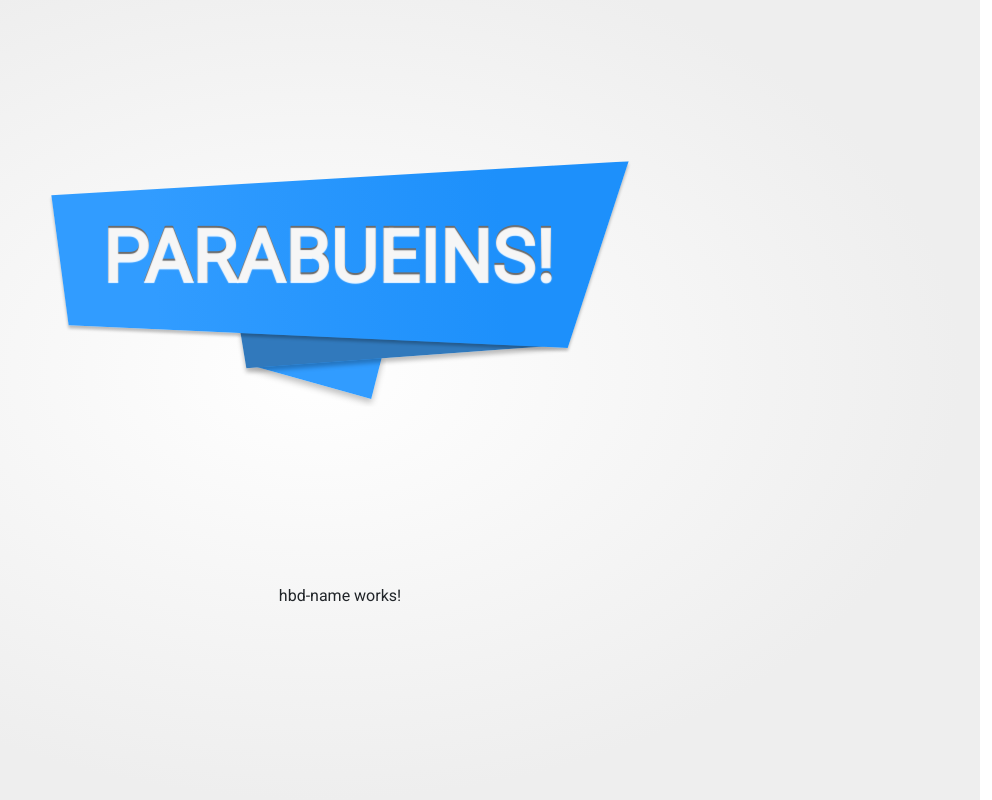
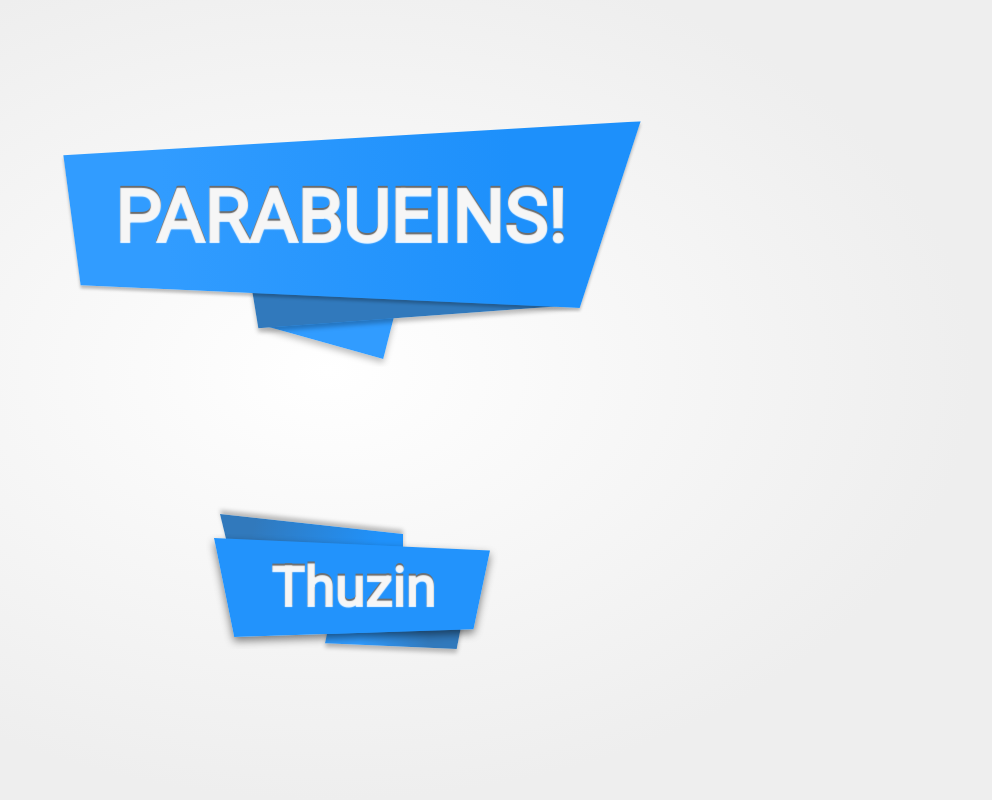
Before and after one commit to DevInt-Community/HappyBirthdayTwentys, an Angular app: page / in a window 1280 px wide. Shown: the whole page, without its empty margins (288-1280 px from the left). Built offline with nearby package versions, Linux system fonts and the light colour scheme.

Commit message:
card with the name and refactory in happry birthday card

```diff
--- a/src/app/pages/home/happy-birthday/happy-birthday.component.scss
+++ b/src/app/pages/home/happy-birthday/happy-birthday.component.scss
@@ -1,6 +1,6 @@
 .hbd-card {
   position: relative;
-  margin-top: 20vh;
+  margin-top: 15vh;
   user-select: none;
 
   animation: fade-in 2s, move 7s 2s infinite;
--- a/src/app/pages/home/hbd-name/hbd-name.component.html
+++ b/src/app/pages/home/hbd-name/hbd-name.component.html
@@ -1 +1,185 @@
-<p>hbd-name works!</p>
+<div class="hbd-name-card">
+  <div class="primary-hdb-name-card">
+    <svg
+      width="292"
+      height="115"
+      viewBox="0 0 292 115"
+      fill="none"
+      xmlns="http://www.w3.org/2000/svg"
+    >
+      <g filter="url(#filter0_d_2_44)">
+        <path
+          d="M8 4L284 16.4158L267.527 95.1584L28.2027 103L8 4Z"
+          fill="#2293FC"
+        />
+      </g>
+      <defs>
+        <filter
+          id="filter0_d_2_44"
+          x="0"
+          y="0"
+          width="292"
+          height="115"
+          filterUnits="userSpaceOnUse"
+          color-interpolation-filters="sRGB"
+        >
+          <feFlood flood-opacity="0" result="BackgroundImageFix" />
+          <feColorMatrix
+            in="SourceAlpha"
+            type="matrix"
+            values="0 0 0 0 0 0 0 0 0 0 0 0 0 0 0 0 0 0 1 0"
+            result="hardAlpha"
+          />
+          <feOffset dy="4" />
+          <feGaussianBlur stdDeviation="4" />
+          <feComposite in2="hardAlpha" operator="out" />
+          <feColorMatrix
+            type="matrix"
+            values="0 0 0 0 0 0 0 0 0 0 0 0 0 0 0 0 0 0 0.5 0"
+          />
+          <feBlend
+            mode="normal"
+            in2="BackgroundImageFix"
+            result="effect1_dropShadow_2_44"
+          />
+          <feBlend
+            mode="normal"
+            in="SourceGraphic"
+            in2="effect1_dropShadow_2_44"
+            result="shape"
+          />
+        </filter>
+      </defs>
+    </svg>
+
+    <span> Thuzin </span>
+  </div>
+  <div class="secundary-n1-hdb-name-card">
+    <svg
+      width="191"
+      height="77"
+      viewBox="0 0 191 77"
+      fill="none"
+      xmlns="http://www.w3.org/2000/svg"
+    >
+      <g filter="url(#filter0_d_2_47)">
+        <path
+          d="M4 8L187 27.9333V72.7067L20.7182 77L4 8Z"
+          fill="url(#paint0_linear_2_47)"
+        />
+      </g>
+      <defs>
+        <filter
+          id="filter0_d_2_47"
+          x="0"
+          y="0"
+          width="191"
+          height="77"
+          filterUnits="userSpaceOnUse"
+          color-interpolation-filters="sRGB"
+        >
+          <feFlood flood-opacity="0" result="BackgroundImageFix" />
+          <feColorMatrix
+            in="SourceAlpha"
+            type="matrix"
+            values="0 0 0 0 0 0 0 0 0 0 0 0 0 0 0 0 0 0 1 0"
+            result="hardAlpha"
+          />
+          <feOffset dy="-4" />
+          <feGaussianBlur stdDeviation="2" />
+          <feComposite in2="hardAlpha" operator="out" />
+          <feColorMatrix
+            type="matrix"
+            values="0 0 0 0 0 0 0 0 0 0 0 0 0 0 0 0 0 0 0.25 0"
+          />
+          <feBlend
+            mode="normal"
+            in2="BackgroundImageFix"
+            result="effect1_dropShadow_2_47"
+          />
+          <feBlend
+            mode="normal"
+            in="SourceGraphic"
+            in2="effect1_dropShadow_2_47"
+            result="shape"
+          />
+        </filter>
+        <linearGradient
+          id="paint0_linear_2_47"
+          x1="34.8637"
+          y1="32.5333"
+          x2="157.171"
+          y2="61.64"
+          gradientUnits="userSpaceOnUse"
+        >
+          <stop stop-color="#3179BC" />
+          <stop offset="1" stop-color="#2092FB" />
+        </linearGradient>
+      </defs>
+    </svg>
+  </div>
+  <div class="secundary-n2-hdb-name-card">
+    <svg
+      width="148"
+      height="51"
+      viewBox="0 0 148 51"
+      fill="none"
+      xmlns="http://www.w3.org/2000/svg"
+    >
+      <g filter="url(#filter0_d_2_48)">
+        <path
+          d="M135.693 43L4 37.1434L11.86 6.36871e-07L144 6.36871e-07L135.693 43Z"
+          fill="url(#paint0_linear_2_48)"
+        />
+      </g>
+      <defs>
+        <filter
+          id="filter0_d_2_48"
+          x="0"
+          y="0"
+          width="148"
+          height="51"
+          filterUnits="userSpaceOnUse"
+          color-interpolation-filters="sRGB"
+        >
+          <feFlood flood-opacity="0" result="BackgroundImageFix" />
+          <feColorMatrix
+            in="SourceAlpha"
+            type="matrix"
+            values="0 0 0 0 0 0 0 0 0 0 0 0 0 0 0 0 0 0 1 0"
+            result="hardAlpha"
+          />
+          <feOffset dy="4" />
+          <feGaussianBlur stdDeviation="2" />
+          <feComposite in2="hardAlpha" operator="out" />
+          <feColorMatrix
+            type="matrix"
+            values="0 0 0 0 0 0 0 0 0 0 0 0 0 0 0 0 0 0 0.25 0"
+          />
+          <feBlend
+            mode="normal"
+            in2="BackgroundImageFix"
+            result="effect1_dropShadow_2_48"
+          />
+          <feBlend
+            mode="normal"
+            in="SourceGraphic"
+            in2="effect1_dropShadow_2_48"
+            result="shape"
+          />
+        </filter>
+        <linearGradient
+          id="paint0_linear_2_48"
+          x1="131.711"
+          y1="31.4809"
+          x2="40.5894"
+          y2="23.9737"
+          gradientUnits="userSpaceOnUse"
+        >
+          <stop offset="0.265625" stop-color="#3179BC" />
+          <stop offset="1" stop-color="#319CFF" />
+        </linearGradient>
+      </defs>
+    </svg>
+  </div>
+</div>
--- a/src/app/pages/home/hbd-name/hbd-name.component.scss
+++ b/src/app/pages/home/hbd-name/hbd-name.component.scss
@@ -0,0 +1,67 @@
+.hbd-name-card {
+  position: relative;
+  margin-top: 5vh;
+  user-select: none;
+
+  .primary-hdb-name-card {
+    animation: left-to-center 3s;
+    position: relative;
+    z-index: 1000;
+    span {
+
+      position: absolute;
+      margin-left: -227px;
+      margin-top: 11px;
+
+      color: transparent;
+      background-color: #6b6b6b;
+      text-shadow: 0px 2px 1px rgba(255, 255, 255, 0.938);
+
+      -webkit-background-clip: text;
+      -moz-background-clip: text;
+      background-clip: text;
+
+      font-size: 55px;
+      font-weight: 600;
+    }
+  }
+
+  .secundary-n1-hdb-name-card {
+    position: relative;
+    z-index: 999;
+    svg {
+      animation: left-to-center 3.2s;
+      margin-left: 10px;
+      margin-top: -235px;
+    }
+  }
+  .secundary-n2-hdb-name-card {
+    position: fixed;
+    z-index: 998;
+    svg {
+      animation: right-to-center 3s;
+      margin-left: 115px;
+      margin-top: -110px;
+    }
+  }
+}
+
+@keyframes left-to-center {
+  0% {
+    margin-left: -2000px;
+  }
+  60% {
+    margin-left: -2000px;
+    opacity: 0;
+  }
+}
+
+@keyframes right-to-center {
+  0% {
+    margin-left: 2000px;
+  }
+  60% {
+    margin-left: 2000px;
+    opacity: 0;
+  }
+}
--- a/src/app/pages/home/hbd-name/hbd-name.component.ts
+++ b/src/app/pages/home/hbd-name/hbd-name.component.ts
@@ -1,15 +1,10 @@
-import { Component, OnInit } from '@angular/core';
+import { Component } from '@angular/core';
 
 @Component({
   selector: 'app-hbd-name',
   templateUrl: './hbd-name.component.html',
-  styleUrls: ['./hbd-name.component.scss']
+  styleUrls: ['./hbd-name.component.scss'],
 })
-export class HbdNameComponent implements OnInit {
-
-  constructor() { }
-
-  ngOnInit(): void {
-  }
-
+export class HbdNameComponent {
+  constructor() {}
 }
--- a/src/app/pages/home/home.component.html
+++ b/src/app/pages/home/home.component.html
@@ -1,4 +1,4 @@
-<div class="row hbd-home">
+<div class="row hbd-home m-0">
   <div class="d-flex justify-content-center">
     <app-happy-birthday></app-happy-birthday>
   </div>
```
